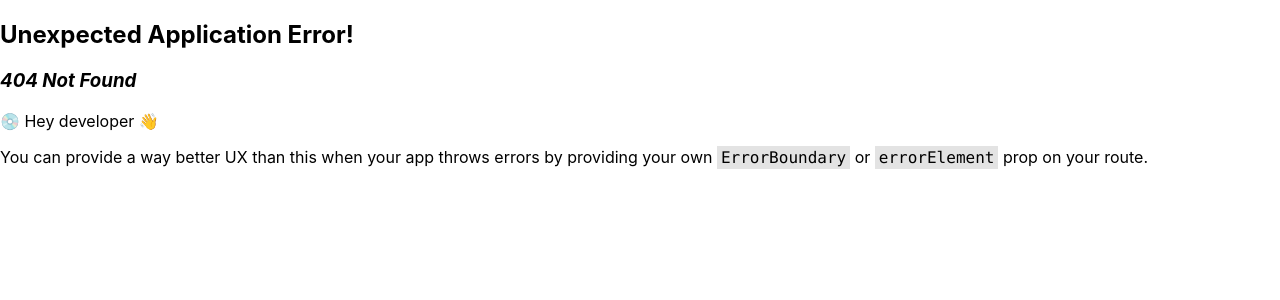
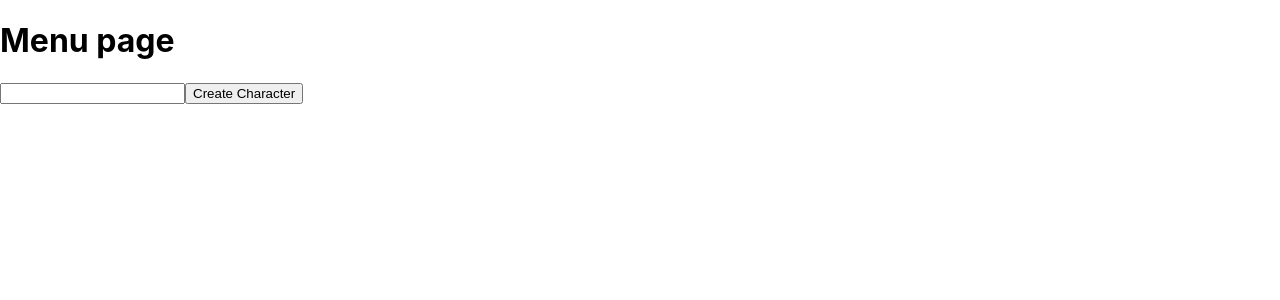
Before and after one commit to DEMVO25/Adventurer-creator, a React (Create React App) app: page /menu in a window 1280 px wide. Before the commit this address had no page. Shown: the top 300 px of the page. Built offline with nearby package versions, Linux system fonts and the light colour scheme.

Commit message:
Created menu page

```diff
--- a/src/index.js
+++ b/src/index.js
@@ -2,6 +2,7 @@ import React from 'react';
 import ReactDOM from 'react-dom/client';
 import './index.css';
 import App from './App';
+import Menu from './menu';
 import reportWebVitals from './reportWebVitals';
 import {
   createBrowserRouter,
@@ -22,6 +23,10 @@ const router = createBrowserRouter([
   {
     path: "/register",
     element: <Register/>,
+  },
+  {
+    path: "/menu",
+    element: <Menu/>
   }
 ]);
 
--- a/src/login.js
+++ b/src/login.js
@@ -14,7 +14,7 @@ function Login() {
             .then(response => response.json())
             .then(data => {
                 if (data.authenticated) {
-                    window.location.href = '/sheet';
+                    window.location.href = '/menu';
                 } else {
                     alert('Invalid username or password');
                 }
--- /dev/null
+++ b/src/menu.js
@@ -0,0 +1,38 @@
+
+import React from 'react';
+
+
+
+function Menu () {
+  const [buttons, setButtons] = React.useState([]);
+  const [text, setText] = React.useState('');
+
+  const handleClick = () => {
+    const existingButton = buttons.find((button) => button.text === text);
+    if (existingButton) {
+      alert(`Button with name "${text}" already exists!`);
+    } else {
+      setButtons([...buttons, { text }]);
+      setText('');
+    }
+  };
+
+  const handleTextChange = (e) => {
+    setText(e.target.value);
+  };
+
+  return (
+    <div>
+      <div>
+        <h1>Menu page</h1>
+        <input type="text" value={text} onChange={handleTextChange} />
+        <button onClick={handleClick}>Create Character</button>
+        {buttons.map((button, index) => (
+          <button key={index}>{button.text}</button>
+        ))}
+      </div>
+    </div>
+  );
+}
+
+export default Menu;
```
